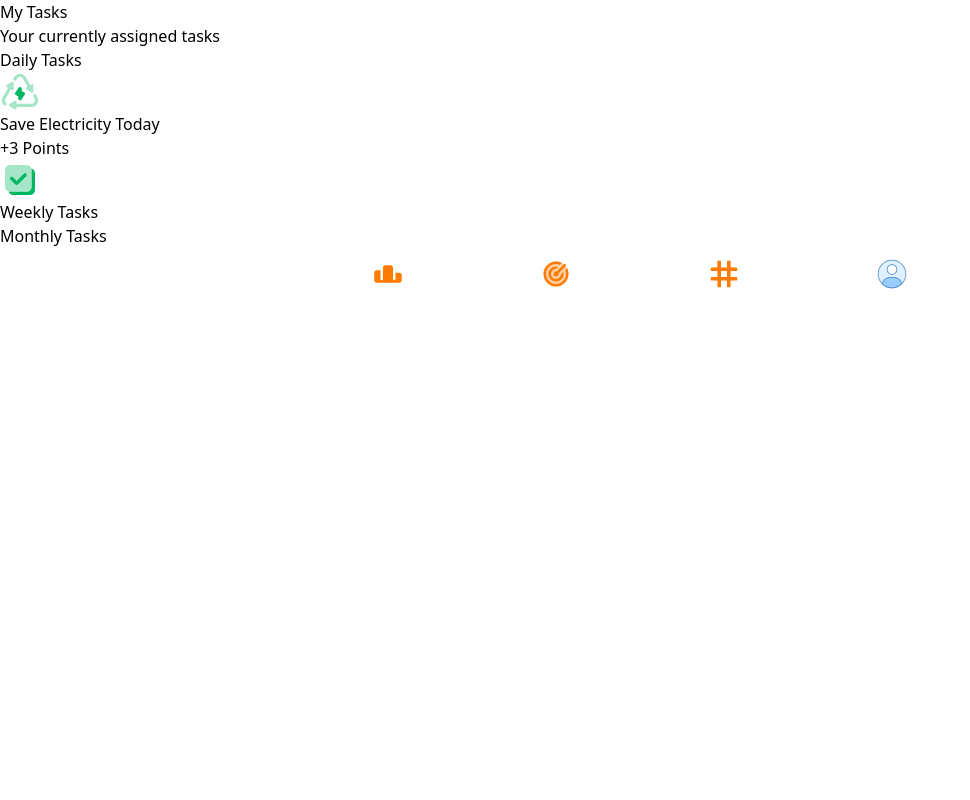
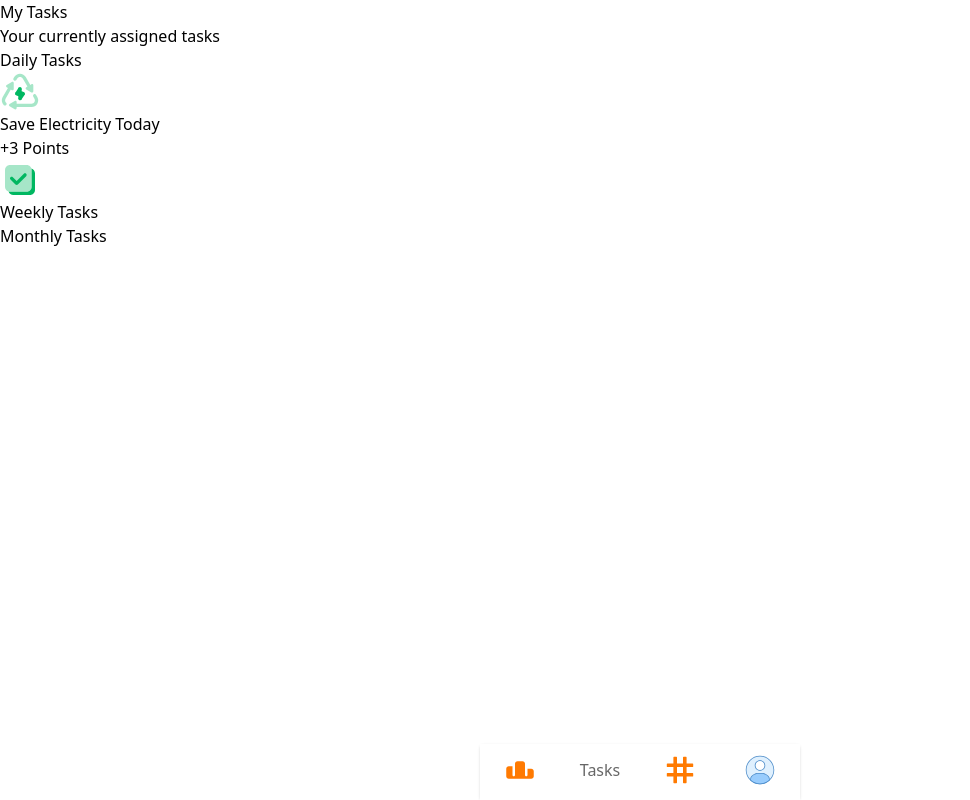
Before and after one commit to RamGoel/sustaintheglobe-web, a React (Vite) app: page /tasks in a window 1280 px wide. Shown: the whole page, without its empty margins (0-970 px from the left). Built offline with nearby package versions, Linux system fonts and the light colour scheme.

Commit message:
chore: refactor and warning fixes

```diff
--- a/src/components/bottom-nav.tsx
+++ b/src/components/bottom-nav.tsx
@@ -1,12 +1,15 @@
+/* eslint-disable @typescript-eslint/no-explicit-any */
 import leaderBoardIcon from '../assets/res/ic_leaderboard.svg'
 import feedIcon from '../assets/res/ic_feed.svg'
 import profileIcon from '../assets/res/ic_default_profile.svg'
 import tasksIcon from '../assets/res/ic_task.svg'
-import { BottomNavigation, BottomNavigationAction } from '@mui/material'
+import { BottomNavigation, BottomNavigationAction, Paper } from '@mui/material'
 import { Link } from 'react-router-dom'
 import { useUserStore } from '../store/user.store'
+import { useState } from 'react'
 const BottomNavbar = () => {
     const { user } = useUserStore();
+    const [activeTab, setActivetab] = useState<any>('Tasks')
     const navbarConfig = [
         {
             title: 'Leaderboard',
@@ -30,8 +33,10 @@ const BottomNavbar = () => {
         },
     ]
     return (
-        <div className='fixed z-0 bottom-0 w-full md:w-1/4'>
-            <BottomNavigation>
+        <Paper sx={{ position: 'fixed', bottom: 0, left: 0, right: 0, width: '25%', margin: 'auto' }}>
+            <BottomNavigation onChange={(event, newVal) => {
+                setActivetab(newVal)
+            }}>
                 {
                     navbarConfig.map(item => {
                         return <BottomNavigationAction
@@ -39,12 +44,14 @@ const BottomNavbar = () => {
                             to={item.route}
                             label={item.title}
                             value={item.title}
-                            icon={<img src={item.icon} width={30} height={30} alt='bottom-bar icon' />}
+                            icon={
+                                activeTab === item.title ? <p>{item.title}</p> : <img src={item.icon} className='pointer-events-none' width={30} height={30} alt='bottom-bar icon' />
+                            }
                         />
                     })
                 }
             </BottomNavigation>
-        </div>
+        </Paper>
     )
 }
 
--- a/src/components/task-info-popup.tsx
+++ b/src/components/task-info-popup.tsx
@@ -1,3 +1,4 @@
+/* eslint-disable @typescript-eslint/no-explicit-any */
 import { X } from "lucide-react"
 import { TaskProps } from "../types/task.types"
 import { Divider, Modal, Typography } from "@mui/material"
@@ -25,7 +26,7 @@ const TaskInfoPopup = ({ data, hideFn }: { data: TaskProps, hideFn: () => void }
         aria-describedby="modal-modal-description"
         disableAutoFocus
     >
-        <Box sx={style} border={'none'} cu>
+        <Box component={null as any} sx={style} border={'none'} cu>
             <div onClick={hideFn} className="cursor-pointer absolute -top-3 -right-3 bg-red-500 w-fit p-2 rounded-full">
                 <X size={22} color="white" fontWeight={800} />
             </div>
--- a/src/pages/leaderboard/index.jsx
+++ b/src/pages/leaderboard/index.tsx
@@ -11,10 +11,9 @@ const LeaderBoard = () => {
     const options = ['Nearby', 'Country', 'World', 'Followers'];
 
     return (
-        <div className=' w-full md:w-1/3 mx-auto mt-4'>
-            <div></div>
+        <div className='mx-auto mt-4'>
             <h1 className='text-2xl font-semibold'>Leaderboard</h1>
-            <p className='font-semibold text-gray-500'>See what others have Done!</p>
+            <p className='font-semibold text-gray-500'>Top contributors to a Sustainable Future</p>
 
             <div className='flex items-center justify-start my-3'>
                 {
@@ -27,7 +26,7 @@ const LeaderBoard = () => {
             </div>
 
 
-            <div className='flex items-center my-3 justify-evenly '>
+            <div className='flex items-center my-5 justify-evenly w-full '>
                 <div className=" self-end text-center ">
                     <img src="https://upload.wikimedia.org/wikipedia/commons/b/b6/Image_created_with_a_mobile_phone.png" className='h-20 rounded-full w-20 outline outline-offset-1 outline-stone-300' />
                     <div className='flex justify-center'>
--- a/src/pages/login/login.actions.ts
+++ b/src/pages/login/login.actions.ts
@@ -1,3 +1,4 @@
+/* eslint-disable @typescript-eslint/no-explicit-any */
 /* eslint-disable prefer-const */
 import { getAuth, signInWithEmailAndPassword } from "firebase/auth";
 import { toast } from "react-toastify";
@@ -21,7 +22,7 @@ export const loginUser = (
 
       let docs: UserProps[] = [];
       querySnapshot.forEach((item) => {
-        docs.push(item.data());
+        docs.push(item.data() as any);
       });
 
       if (callback) callback(docs[0]);
--- a/src/pages/onboarding/index.tsx
+++ b/src/pages/onboarding/index.tsx
@@ -1,3 +1,4 @@
+/* eslint-disable @typescript-eslint/no-explicit-any */
 import { ArrowRight, MapPinned, UserCircle2Icon, UserRound, VenetianMask } from 'lucide-react'
 import profileImage from '../../assets/res/ic_default_profile.svg'
 import editImage from '../../assets/res/ic_edit.svg'
@@ -8,7 +9,6 @@ import EcoInput from '../../components/input'
 import { useState } from 'react'
 import TextField from '@mui/material/TextField'
 import { Link, useNavigate, useParams } from 'react-router-dom'
-import { UserProps } from '../../types/user.types'
 import { toast } from 'react-toastify'
 import { updateUserInfo } from './onboarding.actions'
 import ScreenLoader from '../../components/screen-loader'
@@ -21,7 +21,7 @@ const OnboardingPage = () => {
     const { saveUser } = useUserStore()
     const [extras, setExtras] = useState({})
     const { enableLoader, disableLoader } = useLoaderStore()
-    const [formData, setFormData] = useState<UserProps>({
+    const [formData, setFormData] = useState<any>({
         username: '',
         bio: '',
         gender: '',
--- a/src/pages/profile/index.tsx
+++ b/src/pages/profile/index.tsx
@@ -31,7 +31,7 @@ const ProfilePage = () => {
                     navigate('/')
                     return;
                 }
-                setProfileUser(data)
+                setProfileUser(data as any)
             }
             disableLoader()
         }
--- a/src/types/user.types.ts
+++ b/src/types/user.types.ts
@@ -1,4 +1,3 @@
-import { GeoPoint } from "firebase/firestore";
 import { PostProps } from "./posts.types";
 
 export interface UserProps {
```
